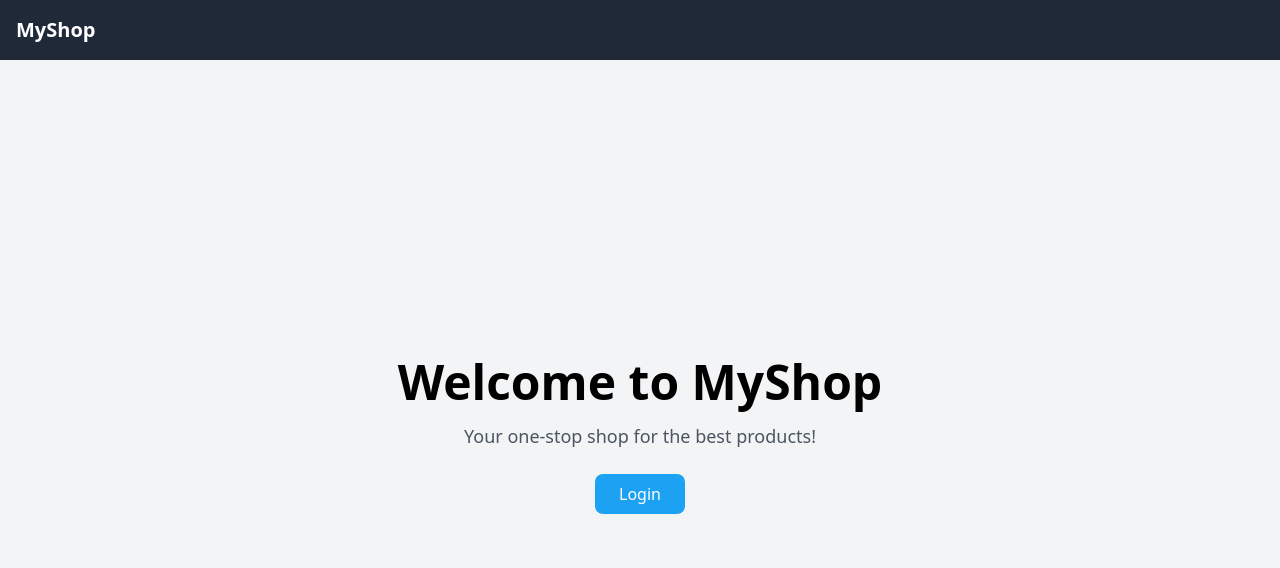
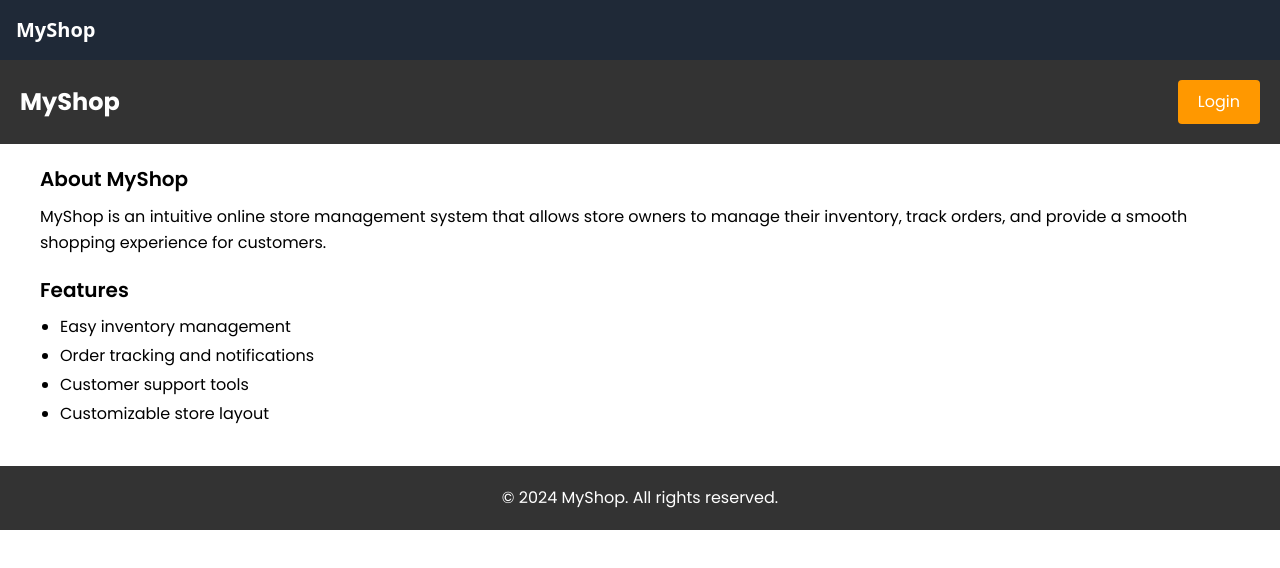
Before and after one commit to ruchspatil/VueCart, a Nuxt app: page / in a window 1280 px wide. Shown: the top 568 px of the page. Built offline with nearby package versions, Linux system fonts and the light colour scheme.

Commit message:
Update index.vue

```diff
--- a/pages/index.vue
+++ b/pages/index.vue
@@ -1,25 +1,126 @@
 <template>
-  <div class="bg-gray-100 min-h-screen flex flex-col justify-center items-center">
-    <header class="text-center mb-12">
-      <h1 class="text-5xl font-bold text-primary">Welcome to MyShop</h1>
-      <p class="text-lg mt-4 text-gray-600">Your one-stop shop for the best products!</p>
-      <button class="mt-6 bg-primary text-white px-6 py-2 rounded-lg hover:bg-blue-700" @click="goToLogin">Login</button>
+  <div class="main-container">
+    <header class="header">
+      <h1 class="header-title">MyShop</h1>
+      <button class="login-button" @click="navigateToLogin">Login</button>
     </header>
+
+    <main class="content">
+      <div class="container">
+        <section class="about">
+          <h2 class="section-title">About MyShop</h2>
+          <p class="description">
+            MyShop is an intuitive online store management system that allows store owners to manage their inventory, track orders, and provide a smooth shopping experience for customers.
+          </p>
+        </section>
+
+        <section class="features">
+          <h2 class="section-title">Features</h2>
+          <ul class="feature-list">
+            <li>Easy inventory management</li>
+            <li>Order tracking and notifications</li>
+            <li>Customer support tools</li>
+            <li>Customizable store layout</li>
+          </ul>
+        </section>
+      </div>
+    </main>
+
+    <footer class="footer">
+      <p>&copy; 2024 MyShop. All rights reserved.</p>
+    </footer>
   </div>
 </template>
 
 <script>
 export default {
+  name: 'App',
   methods: {
-    goToLogin() {
-      this.$router.push('/login');
-    }
-  }
+    navigateToLogin() {
+      this.$router.push('/login'); // Redirects to the login page
+    },
+  },
 };
 </script>
 
 <style scoped>
-.bg-primary {
-  background-color: #1DA1F2;
+@import url('https://fonts.googleapis.com/css2?family=Poppins:wght@400;600;700&display=swap');
+
+.main-container {
+  font-family: 'Poppins', sans-serif;
+}
+
+.header {
+  background-color: #333;
+  color: white;
+  padding: 20px;
+  display: flex;
+  justify-content: space-between;
+  align-items: center;
+}
+
+.header-title {
+  font-size: 24px;
+  font-weight: bold;
+}
+
+.login-button {
+  background-color: #ff9800;
+  color: white;
+  border: none;
+  border-radius: 4px;
+  padding: 10px 20px;
+  cursor: pointer;
+  font-size: 16px;
+  transition: background-color 0.3s ease;
+}
+
+.login-button:hover {
+  background-color: #e68900;
+}
+
+.content {
+  padding: 20px;
+}
+
+.container {
+  max-width: 1200px;
+  margin: 0 auto;
+}
+
+.about {
+  margin-bottom: 20px;
+}
+
+.section-title {
+  font-size: 20px;
+  font-weight: 600;
+  margin-bottom: 10px;
+}
+
+.description {
+  font-size: 16px;
+  line-height: 1.6;
+}
+
+.features {
+  margin-bottom: 20px;
+}
+
+.feature-list {
+  list-style-type: disc;
+  padding-left: 20px;
+  font-size: 16px;
+}
+
+.feature-list li {
+  margin-bottom: 5px;
+}
+
+.footer {
+  background-color: #333;
+  color: white;
+  text-align: center;
+  padding: 20px;
 }
 </style>
```
